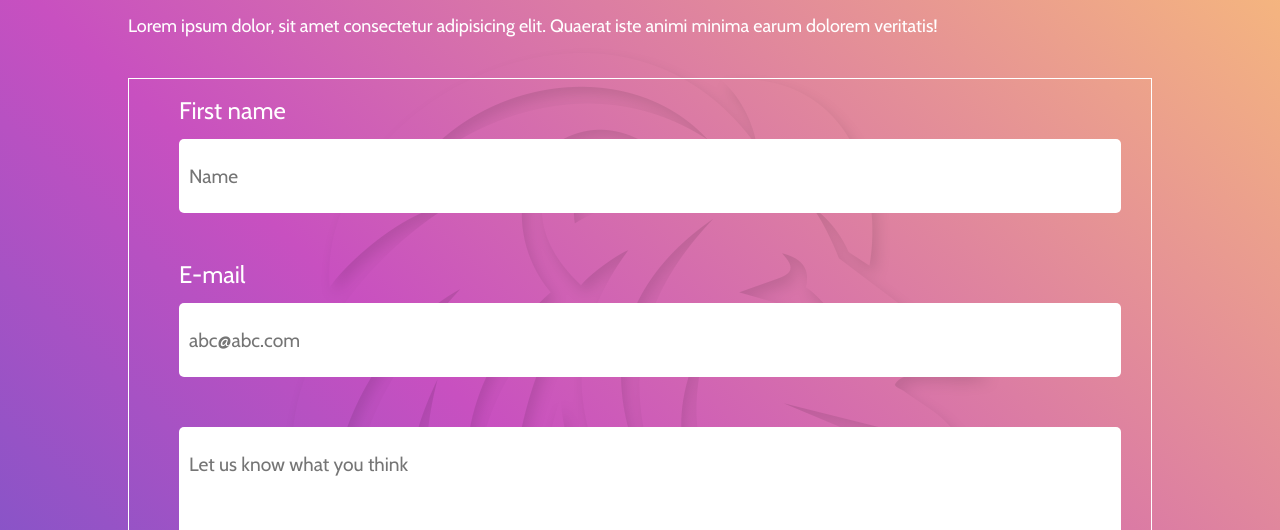
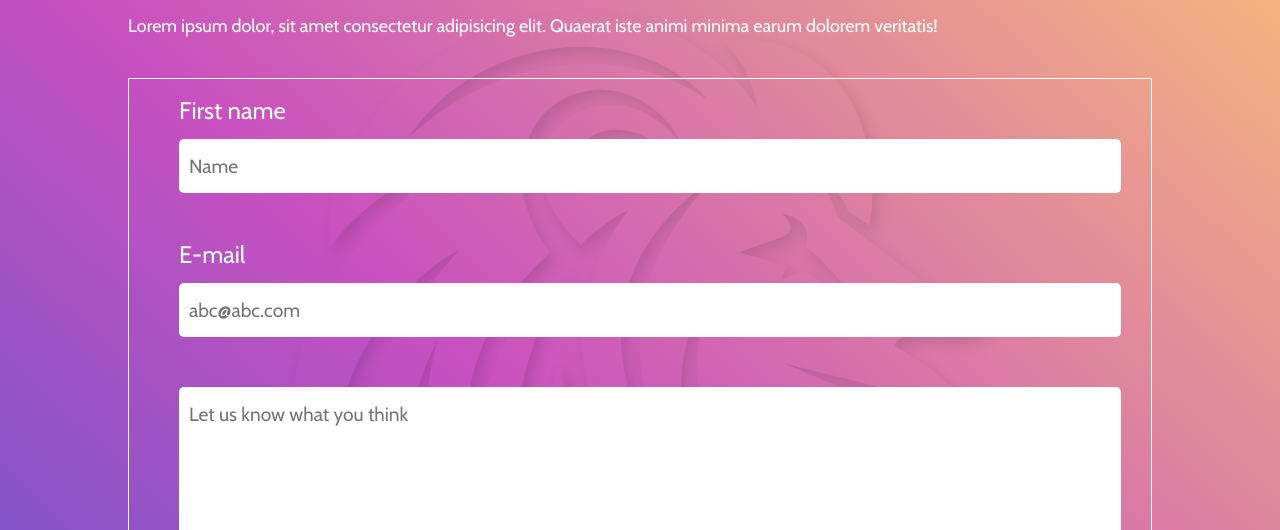
Before and after one commit to raghavaio/Basic-Bike-repair-Site---NON-RESPONSIVE, a plain HTML site: page contactus.html in a window 1280 px wide. Shown: the part 270-800 px from the top of the page. Drawn offline with nearby package versions, Linux system fonts and the light colour scheme.

Commit message:
Update style.css

```diff
--- a/style.css
+++ b/style.css
@@ -58,7 +58,7 @@ form {
 input , textarea {
     display: block;
     width: 100%;
-    padding: 25px 10px;
+    padding: 15px 10px;
     text-decoration: none;
     margin-bottom: 50px;
     margin-top: 1rem;
```
